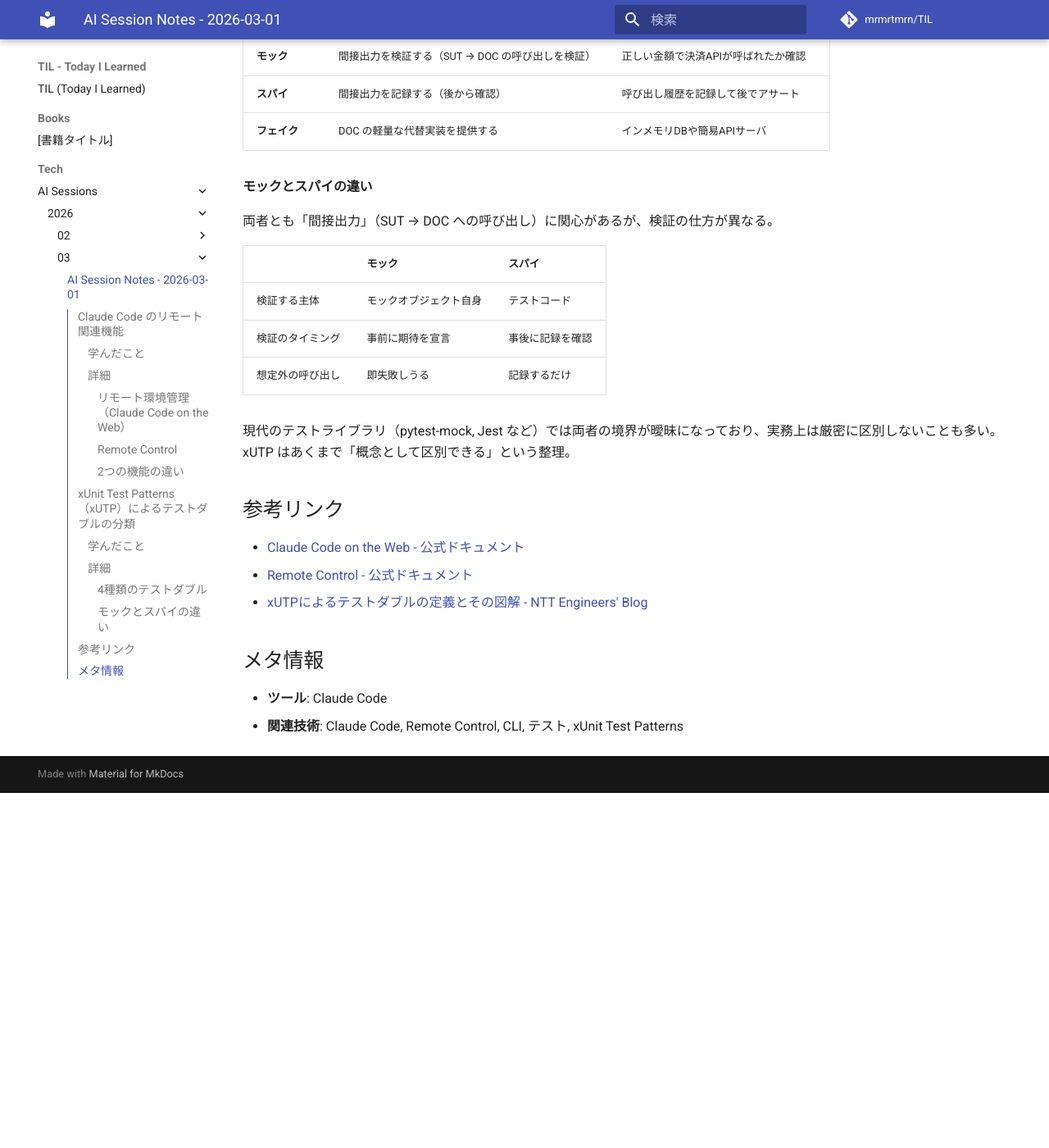
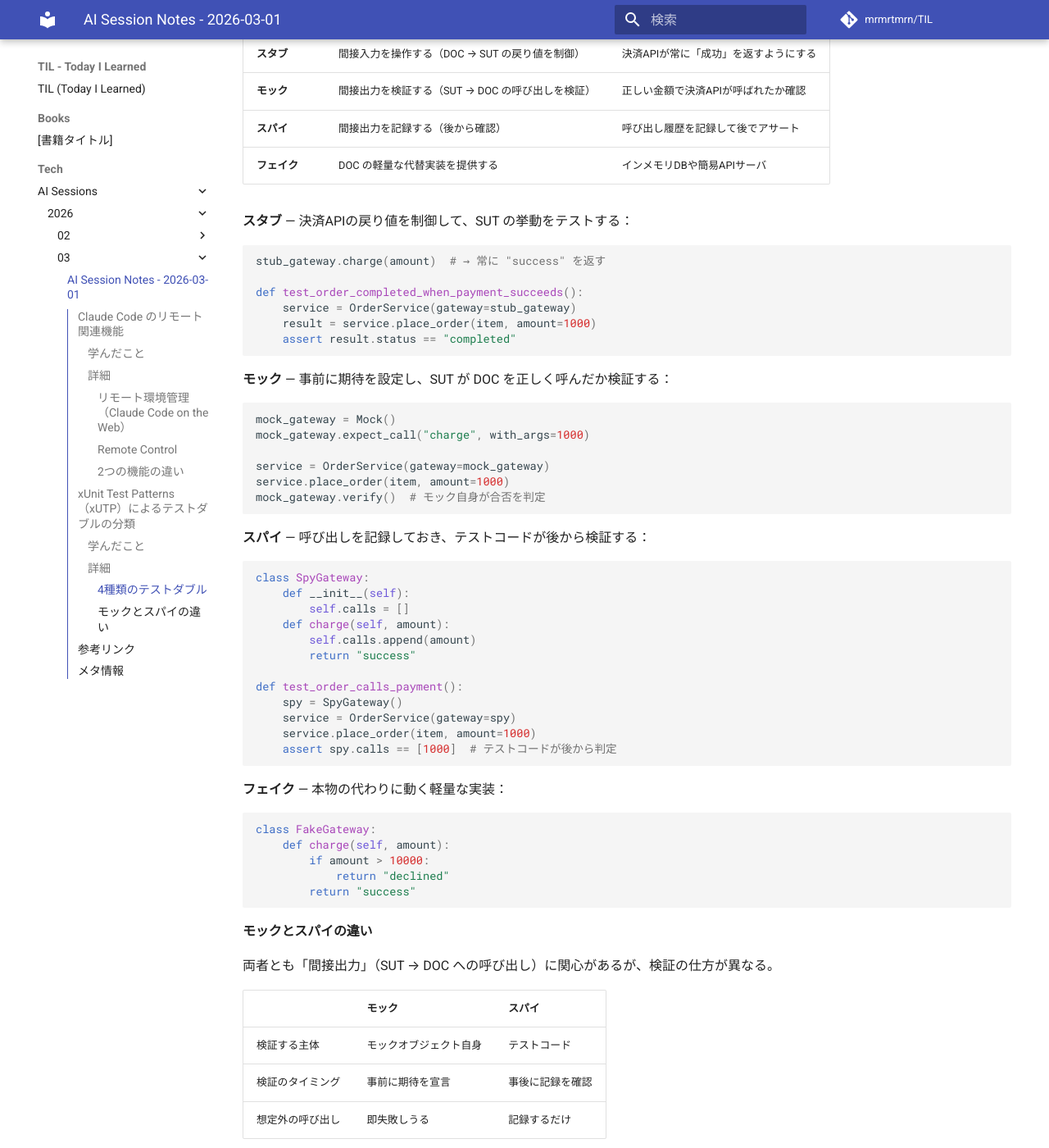
Before and after one commit to mrmrtmrn/TIL, an MkDocs documentation site: the page built from docs/Tech/AI-Sessions/2026/03/2026-03-01.md, in a window 1280 px wide and 1400 px high, scrolled down 1753 px. Shown: the whole window at 82% size. Built offline with MkDocs 1.6.1 and Material for MkDocs 9.7.7, drawn with Linux system fonts in a browser that asks for light colours; comment, search, counter and statistics services are not loaded; before the commit the page ends 2720 px from its top, so only the background shows below that; some of the changed text lies outside the part shown.

Commit message:
feat: テストダブルのコード例を追加
- スタブ・モック・スパイ・フェイクの具体的なコード例を追記

````diff
--- a/docs/Tech/AI-Sessions/2026/03/2026-03-01.md
+++ b/docs/Tech/AI-Sessions/2026/03/2026-03-01.md
@@ -58,12 +58,63 @@ claude --teleport
 
 #### 4種類のテストダブル
 
+「注文サービス（SUT）が決済API（DOC）を呼び出す」というケースで例示する。
+
 | 種類 | 目的 | 例 |
 |------|------|-----|
 | **スタブ** | 間接入力を操作する（DOC → SUT の戻り値を制御） | 決済APIが常に「成功」を返すようにする |
 | **モック** | 間接出力を検証する（SUT → DOC の呼び出しを検証） | 正しい金額で決済APIが呼ばれたか確認 |
 | **スパイ** | 間接出力を記録する（後から確認） | 呼び出し履歴を記録して後でアサート |
 | **フェイク** | DOC の軽量な代替実装を提供する | インメモリDBや簡易APIサーバ |
+
+**スタブ** — 決済APIの戻り値を制御して、SUT の挙動をテストする：
+
+```python
+stub_gateway.charge(amount)  # → 常に "success" を返す
+
+def test_order_completed_when_payment_succeeds():
+    service = OrderService(gateway=stub_gateway)
+    result = service.place_order(item, amount=1000)
+    assert result.status == "completed"
+```
+
+**モック** — 事前に期待を設定し、SUT が DOC を正しく呼んだか検証する：
+
+```python
+mock_gateway = Mock()
+mock_gateway.expect_call("charge", with_args=1000)
+
+service = OrderService(gateway=mock_gateway)
+service.place_order(item, amount=1000)
+mock_gateway.verify()  # モック自身が合否を判定
+```
+
+**スパイ** — 呼び出しを記録しておき、テストコードが後から検証する：
+
+```python
+class SpyGateway:
+    def __init__(self):
+        self.calls = []
+    def charge(self, amount):
+        self.calls.append(amount)
+        return "success"
+
+def test_order_calls_payment():
+    spy = SpyGateway()
+    service = OrderService(gateway=spy)
+    service.place_order(item, amount=1000)
+    assert spy.calls == [1000]  # テストコードが後から判定
+```
+
+**フェイク** — 本物の代わりに動く軽量な実装：
+
+```python
+class FakeGateway:
+    def charge(self, amount):
+        if amount > 10000:
+            return "declined"
+        return "success"
+```
 
 #### モックとスパイの違い
 
````
